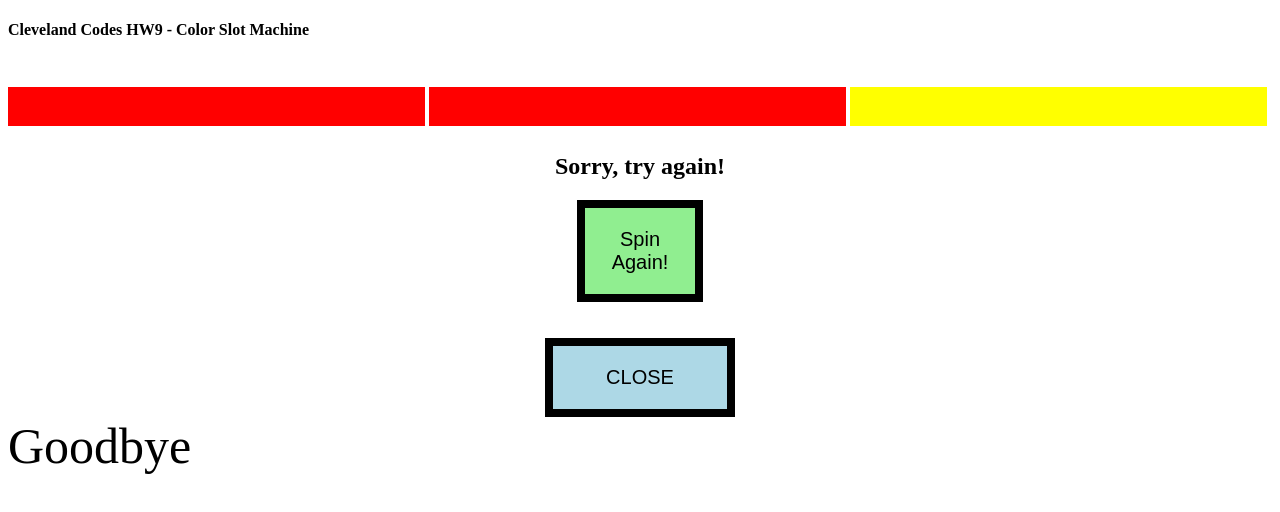
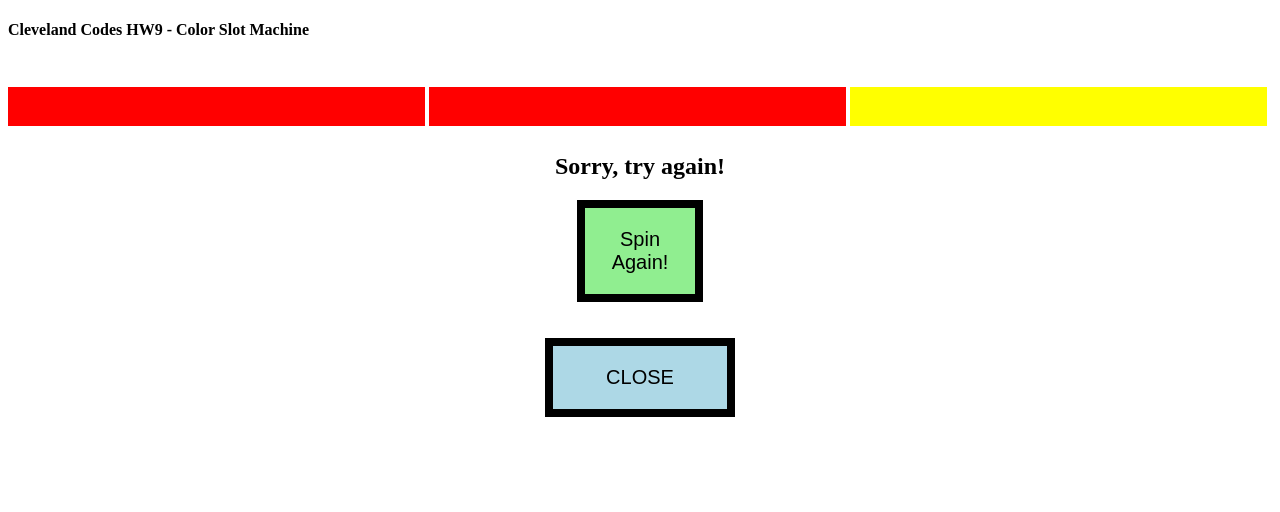
Before and after one commit to iris-mcdonald/HW9, a plain HTML site: page index.html in a window 1280 px wide. Drawn offline with nearby package versions, Linux system fonts and the light colour scheme; files that its build step writes are made by us from their sources; files whose address does not match are found by name.

Commit message:
Add files via upload
Before I started moving handlers around; still missing fadein w/goodbye msg;

```diff
--- a/Script1.js
+++ b/Script1.js
@@ -60,9 +60,9 @@
             } else {
                         $("#c").removeClass();
                         $("#c").addClass("three");
-            }
-            console.log(" box 3 result: " + result);
+            };
 
+         console.log(" box 3 result: " + result);
          return result;
 
     }//end of chgBoxColor3
--- a/index.html
+++ b/index.html
@@ -26,7 +26,7 @@
     <br /><br />
     <button id="btnclose" type="button">CLOSE</button>
 
-    <p id="closemsg">Goodbye</p>
+    <p id="closemsg"></p>
 
     <!--<script src="js/Script1.js"></script>-->
 </body>
```
